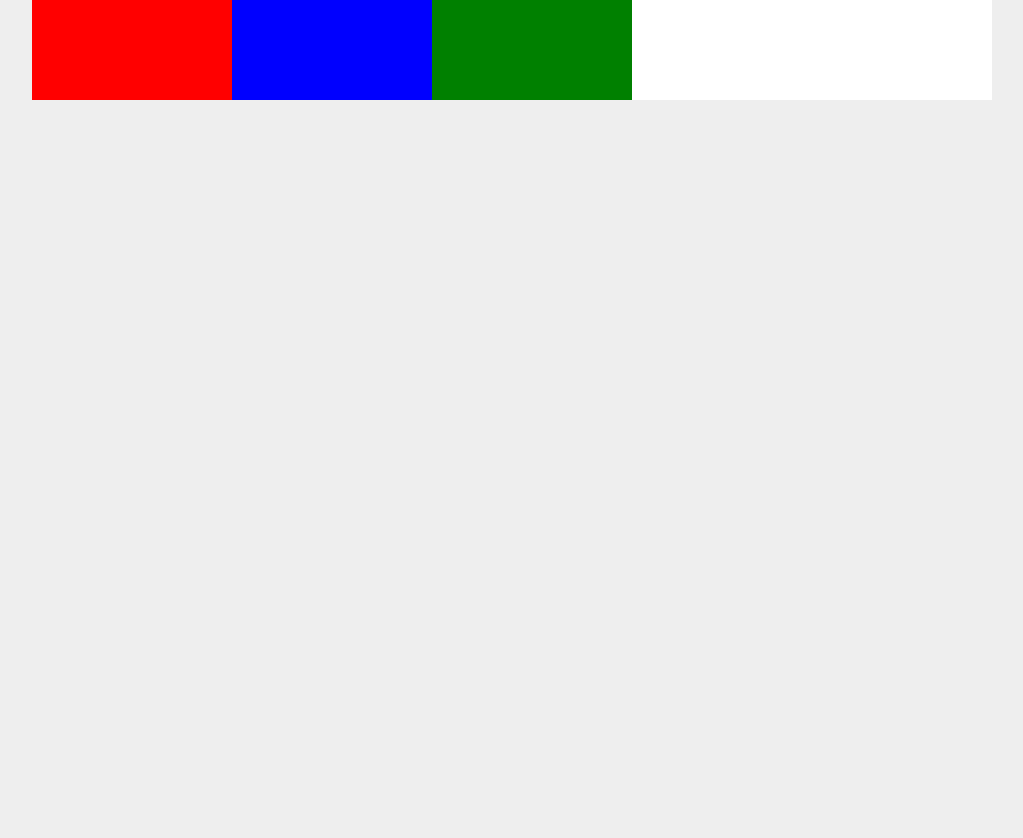
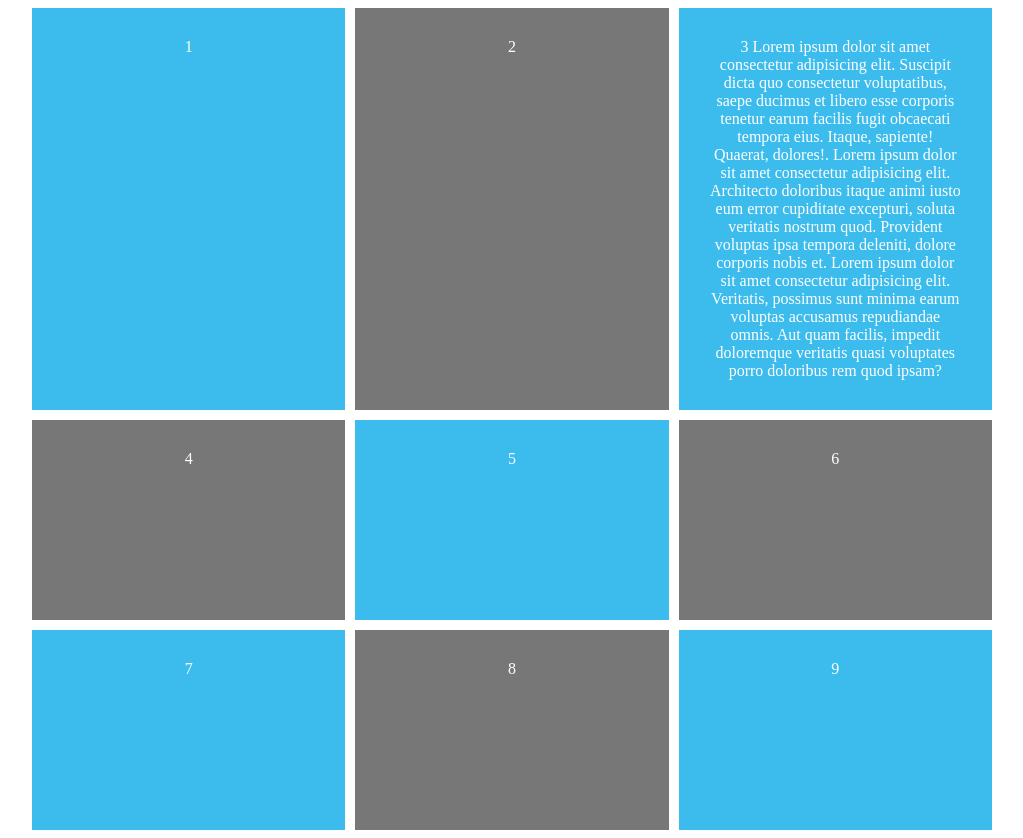
Before and after one commit to azizakbarov/CSS-flexbox-practice, a plain HTML site: page index.html in a window 1280 px wide. Shown: the whole page, without its empty margins (128-1151 px from the left). Before the commit the page ends 800 px from the top, so only its background shows below. Drawn offline with Linux system fonts and the light colour scheme.

Commit message:
CSS grid rows

```diff
--- a/index.html
+++ b/index.html
@@ -1,22 +1,63 @@
 <!DOCTYPE html>
-<html lang="en">
+<html>
 
 <head>
-    <meta charset="UTF-8">
-    <meta http-equiv="X-UA-Compatible" content="IE=edge">
-    <meta name="viewport" content="width=device-width, initial-scale=1.0">
-    <title>Document</title>
-    <link rel="stylesheet" href="styles.css">
+    <title>Using CSS Grid</title>
+    <style>
+        body {
+            color: #fff;
+            font-family: 'Nunito Semibold';
+            text-align: center;
+        }
+
+        #content {
+            display: grid;
+            /*grid-template-columns: 30% 20% 50%;*/
+            /*grid-template-columns: 1fr 2fr 1fr;*/
+            grid-template-columns: repeat(3, 1fr);
+            grid-template-rows: repeat(3, minmax(200px, auto));
+            /* grid-auto-rows: 200px; */
+            grid-gap: 10px;
+            max-width: 960px;
+            margin: 0 auto;
+        }
+
+        #content div {
+            background: #3bbced;
+            padding: 30px;
+        }
+
+        #content div:nth-child(even) {
+            background: #777;
+            padding: 30px;
+        }
+    </style>
 </head>
 
 <body>
-    <div class="wrapper">
-        <div class="flex-container">
-            <div class="box one"></div>
-            <div class="box two"></div>
-            <div class="box three"></div>
+
+    <div id="content">
+
+        <div>1</div>
+        <div>2</div>
+        <div>3
+            Lorem ipsum dolor sit amet consectetur adipisicing elit. Suscipit dicta quo consectetur voluptatibus, saepe
+            ducimus et libero esse corporis tenetur earum facilis fugit obcaecati tempora eius. Itaque, sapiente!
+            Quaerat, dolores!. Lorem ipsum dolor sit amet consectetur adipisicing elit. Architecto doloribus itaque
+            animi iusto eum error cupiditate excepturi, soluta veritatis nostrum quod. Provident voluptas ipsa tempora
+            deleniti, dolore corporis nobis et. Lorem ipsum dolor sit amet consectetur adipisicing elit. Veritatis,
+            possimus sunt minima earum voluptas accusamus repudiandae omnis. Aut quam facilis, impedit doloremque
+            veritatis quasi voluptates porro doloribus rem quod ipsam?
         </div>
+        <div>4</div>
+        <div>5</div>
+        <div>6</div>
+        <div>7</div>
+        <div>8</div>
+        <div>9</div>
+
     </div>
+
 </body>
 
 </html>
```
